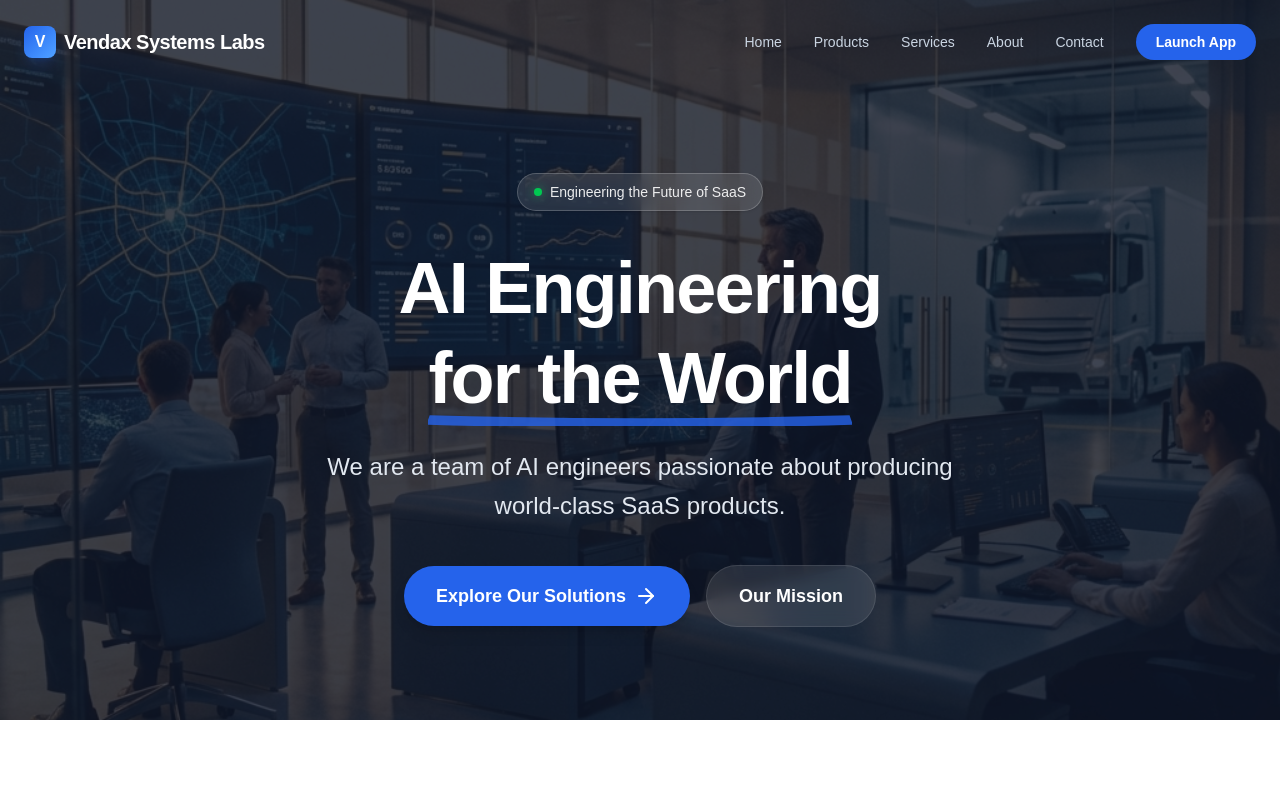
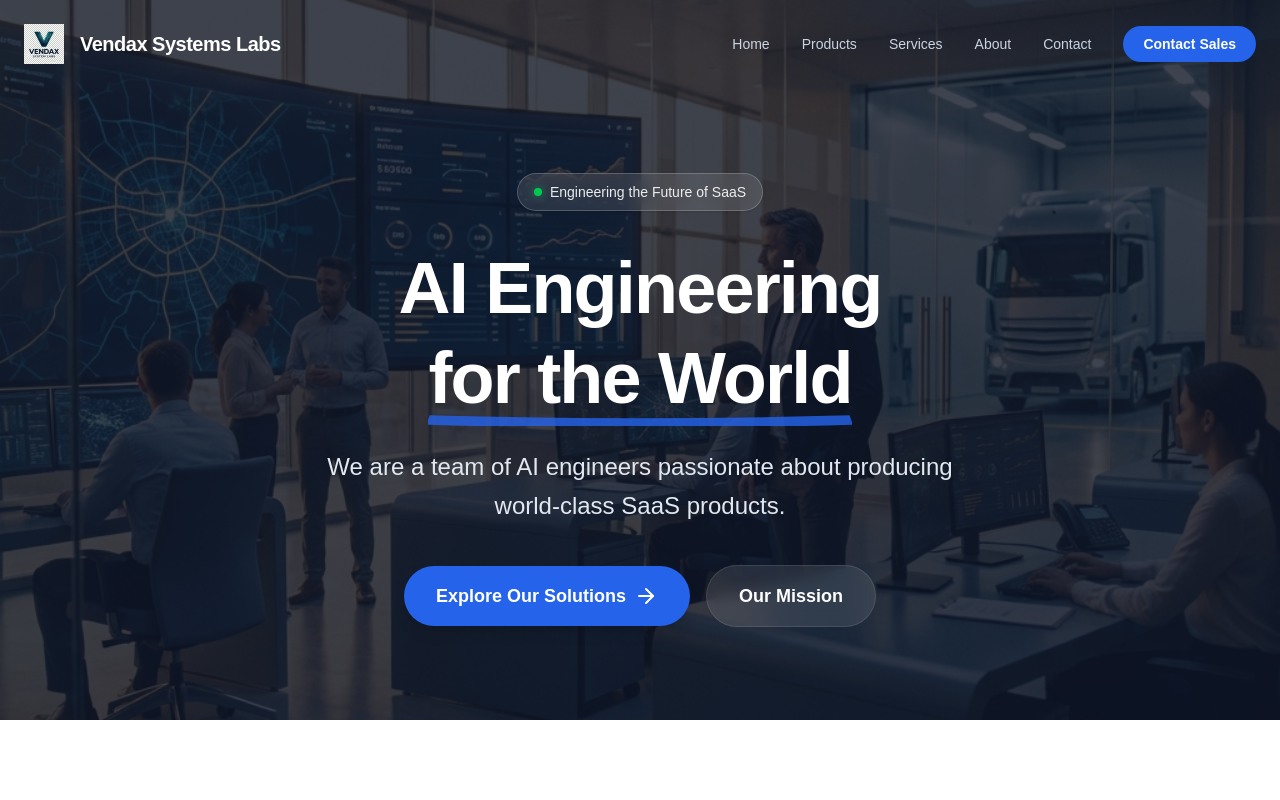
Before and after one commit to rootlocus22/vendax-systems-labs, a Next.js app: page / in a window 1280 px wide. Shown: the top 800 px of the page. Built offline with nearby package versions, Linux system fonts and the light colour scheme.

Commit message:
feat: update branding with new Vendax Systems Labs logo and favicon

```diff
--- a/app/layout.js
+++ b/app/layout.js
@@ -14,6 +14,9 @@ const geistMono = Geist_Mono({
 export const metadata = {
   title: "Vendax Systems Labs",
   description: "Engineering Efficiency for the American Supply Chain.",
+  icons: {
+    icon: "/favicon.png",
+  },
 };
 
 export default function RootLayout({ children }) {
--- a/components/Footer.js
+++ b/components/Footer.js
@@ -3,9 +3,7 @@ export default function Footer() {
         <footer className="bg-navy text-slate-400 py-16 border-t border-slate-800">
             <div className="container mx-auto px-6 grid md:grid-cols-4 gap-12 text-sm">
                 <div className="col-span-2">
-                    <div className="h-10 w-10 bg-gradient-to-br from-electric to-blue-400 rounded-lg flex items-center justify-center text-white font-bold mb-6">
-                        V
-                    </div>
+                    <img src="/logo.png" alt="Vendax Logo" className="h-12 w-auto mb-6" />
                     <p className="max-w-xs mb-6 font-medium text-slate-300">
                         Building the digital backbone of the modern economy.
                     </p>
--- a/components/Header.js
+++ b/components/Header.js
@@ -58,10 +58,8 @@ export default function Header() {
         >
             <div className="container mx-auto px-6 flex items-center justify-between">
                 <Link href="/" className="flex items-center gap-2 cursor-pointer">
-                    <div className="h-8 w-8 bg-gradient-to-br from-electric to-blue-400 rounded-lg flex items-center justify-center shadow-lg shadow-electric/20 text-white font-bold">
-                        V
-                    </div>
-                    <span className="text-white font-bold text-xl tracking-tight hidden md:block">Vendax Systems Labs</span>
+                    <img src="/logo.png" alt="Vendax Logo" className="h-10 w-auto" />
+                    <span className="text-white font-bold text-xl tracking-tight block ml-2">Vendax Systems Labs</span>
                 </Link>
 
                 {/* Desktop Nav */}
@@ -77,11 +75,10 @@ export default function Header() {
                         </Link>
                     ))}
                     <a
-                        href="https://expertresume.us"
-                        target="_blank"
+                        href="#"
                         className="bg-electric hover:bg-blue-600 text-white px-5 py-2 rounded-full text-sm font-semibold transition-all hover:shadow-[0_0_15px_rgba(37,99,235,0.4)]"
                     >
-                        Launch App
+                        Contact Sales
                     </a>
                 </nav>
 
```
Also changed, not shown: public/favicon.png (added), public/logo.png (added).
